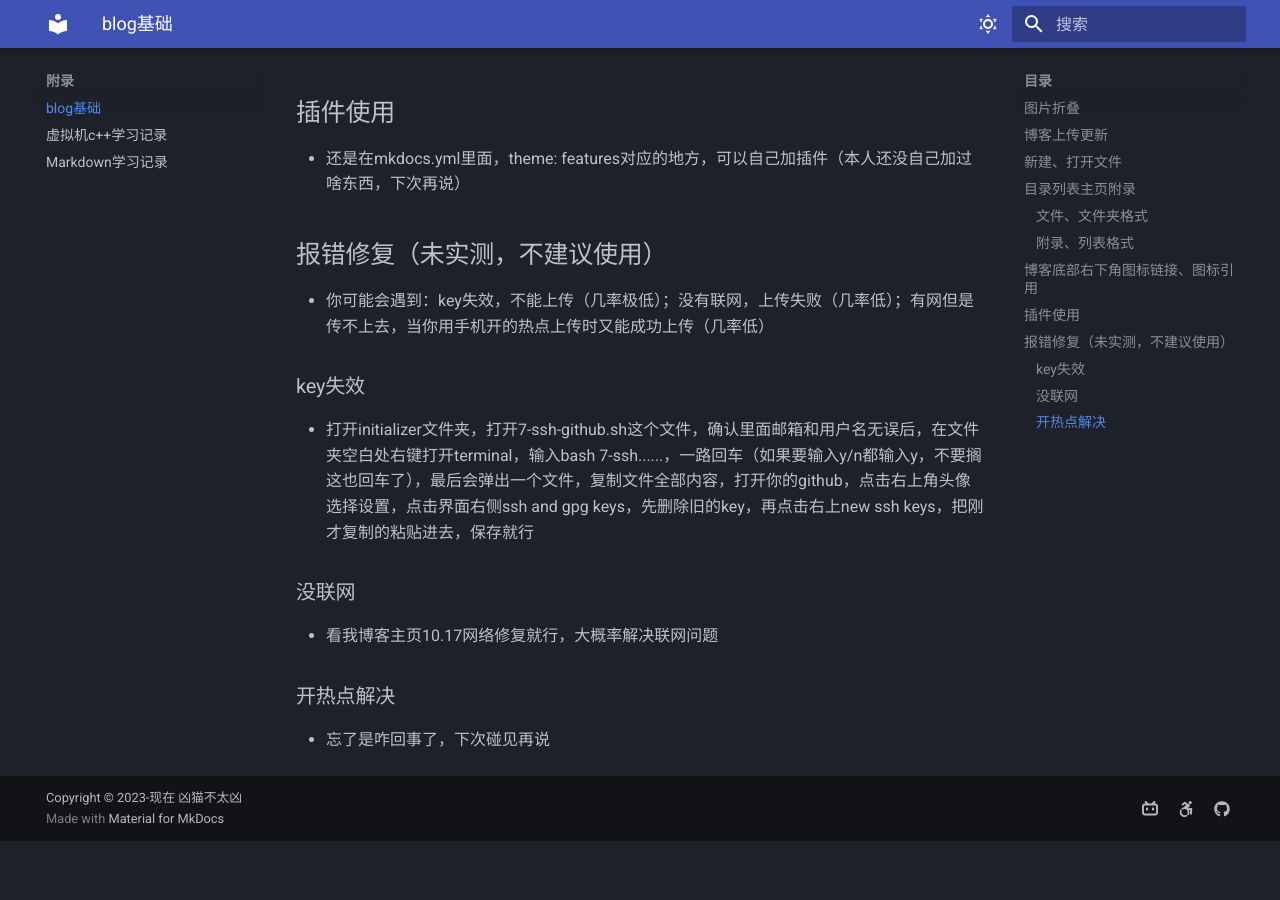
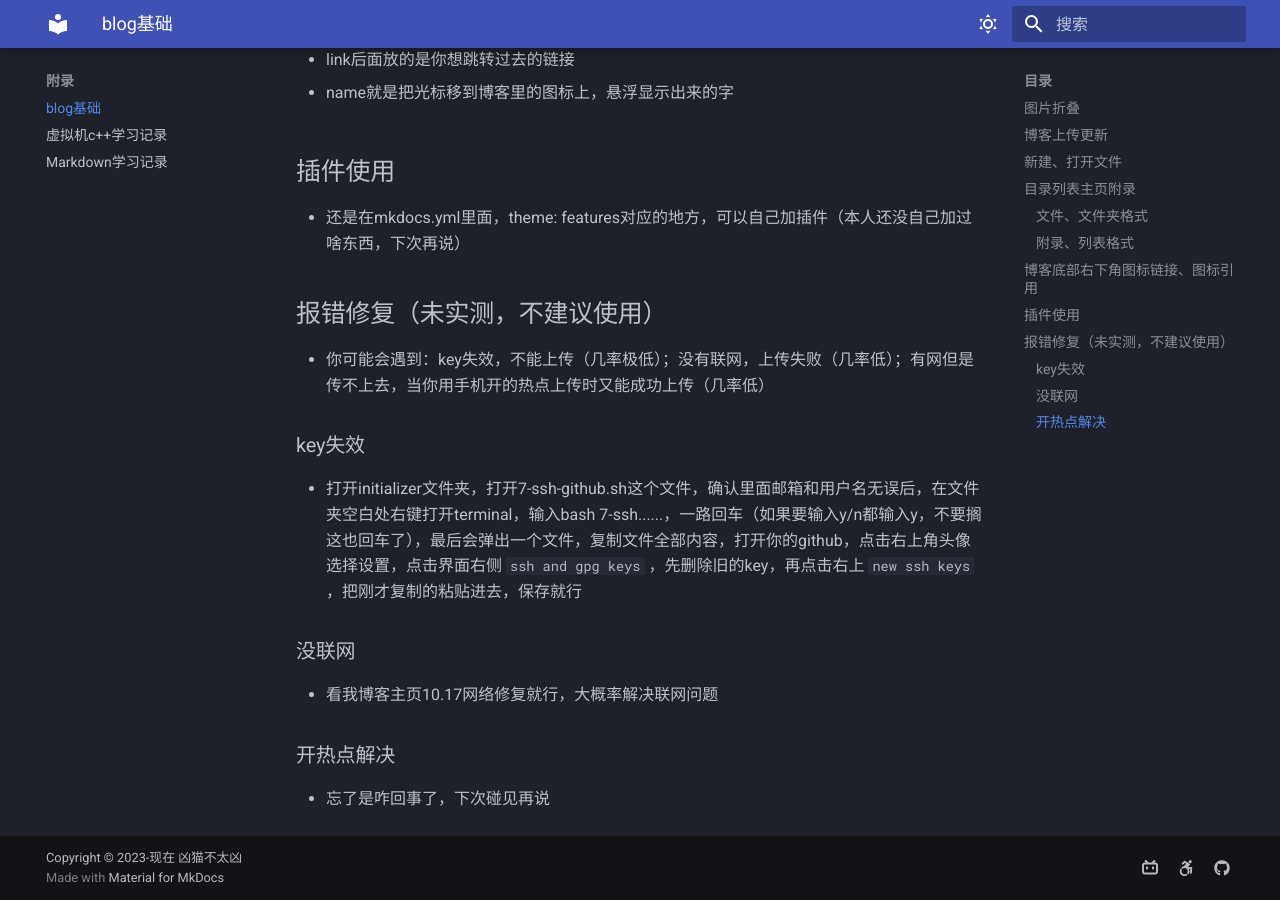
Before and after one commit to Xmbtx/xmbtx-blog, an MkDocs documentation site: the page built from docs/blog/blog.md, in a window 1280 px wide and 900 px high, scrolled down 2886 px. Built offline with MkDocs 1.6.1 and Material for MkDocs 9.7.7, drawn with Linux system fonts in a browser that asks for light colours; before the commit the page ends 3727 px from its top, so only the background shows below that; some of the changed text lies outside the part shown.

Commit message:
2023-11-05_19:04:55 update

```diff
--- a/docs/blog/blog.md
+++ b/docs/blog/blog.md
@@ -102,7 +104,7 @@
 
 ### key失效
 
-- 打开initializer文件夹，打开7-ssh-github.sh这个文件，确认里面邮箱和用户名无误后，在文件夹空白处右键打开terminal，输入bash 7-ssh......，一路回车（如果要输入y/n都输入y，不要搁这也回车了），最后会弹出一个文件，复制文件全部内容，打开你的github，点击右上角头像选择设置，点击界面右侧ssh and gpg keys，先删除旧的key，再点击右上new ssh keys，把刚才复制的粘贴进去，保存就行
+- 打开initializer文件夹，打开7-ssh-github.sh这个文件，确认里面邮箱和用户名无误后，在文件夹空白处右键打开terminal，输入bash 7-ssh......，一路回车（如果要输入y/n都输入y，不要搁这也回车了），最后会弹出一个文件，复制文件全部内容，打开你的github，点击右上角头像选择设置，点击界面右侧 `ssh and gpg keys` ，先删除旧的key，再点击右上 `new ssh keys` ，把刚才复制的粘贴进去，保存就行
 
 ### 没联网
 
```
Also changed, not shown: other parts of docs/blog/blog.md (+3 -1 lines).
